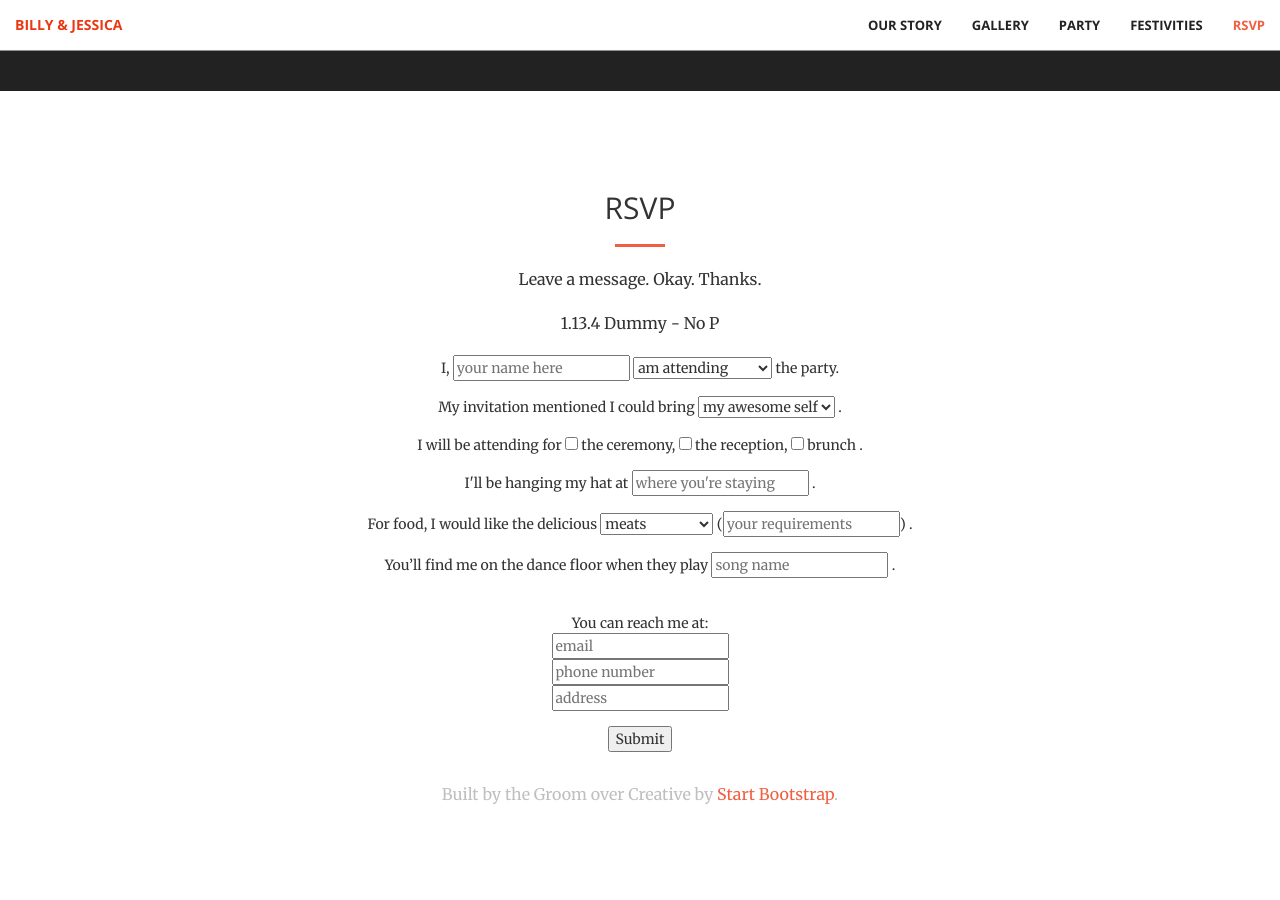
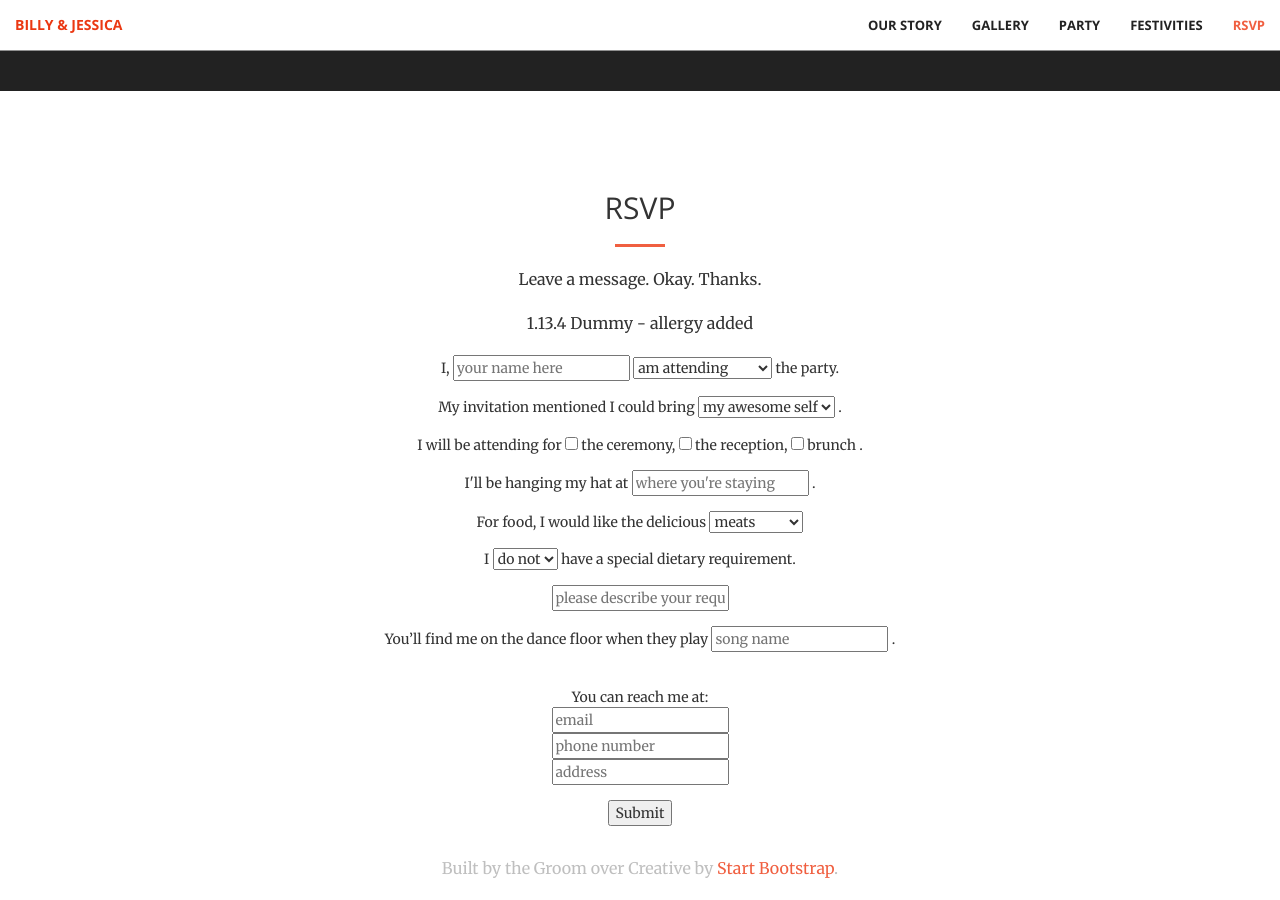
Before and after one commit to notbleh/wed-website, a Jekyll site: the page built from live.html, in a window 1280 px wide and 900 px high, scrolled down 2830 px. Built offline with Jekyll 4.4.1, drawn with Linux system fonts in a browser that asks for light colours; nearby versions of some CDN libraries; before the commit the page ends 3656 px from its top, so only the background shows below that.

Commit message:
Update rsvp1.html

```diff
--- a/_includes/rsvp1.html
+++ b/_includes/rsvp1.html
@@ -9,7 +9,7 @@
                     <!-- form action="https://www.formingo.co/submit/27f31d48-c28a-4b27-9309-5ca7df47b37a" method="POST" -->
                     <form action="#" method="POST" name="rsvpform" id="rsvpform" class="rsvp-form">
                         <div class="form-group">
-                            <p>1.13.4 Dummy - No P</p>
+                            <p>1.13.4 Dummy - allergy added</p>
                             I, <span>
                                 <input type="text" name="name" id="name" placeholder="your name here">
                                     <select name="attending">
@@ -52,11 +52,23 @@
                                     <select name="food">
                                         <option value="meat" selected>meats</option>
                                         <option value="veg">vegetarian</option>
-                                        <option value="other">other options</option>
                                     </select>
-                                    &lpar;<input type="text" name="diet" id="diet" placeholder="your requirements">&rpar;
-                                </span>.
+                                </span>
                             </div>
+                            <div class="form-group">
+                                I
+                                <span>
+                                    <select name="allergies">
+                                        <option value="no" selected>do not</option>
+                                        <option value="yes">do</option>
+                                    </select>
+                                </span> have a special dietary requirement.
+                            </div>
+                            <!-- hide if no allergies -->
+                            <div class="form-group">
+                                <input type="text" name="spdiet" id="spdiet" placeholder="please describe your requirements">
+                            </div>
+                            <!-- finish allergy hide -->
                             <div class="form-group">
                                 You’ll find me on the dance floor when they play
                                 <span>
```
